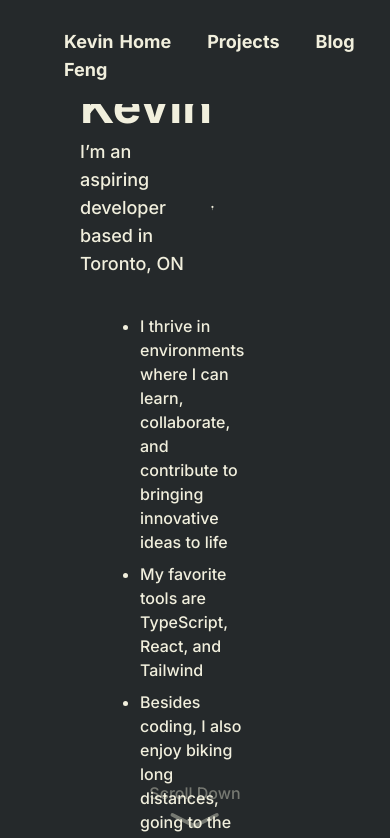
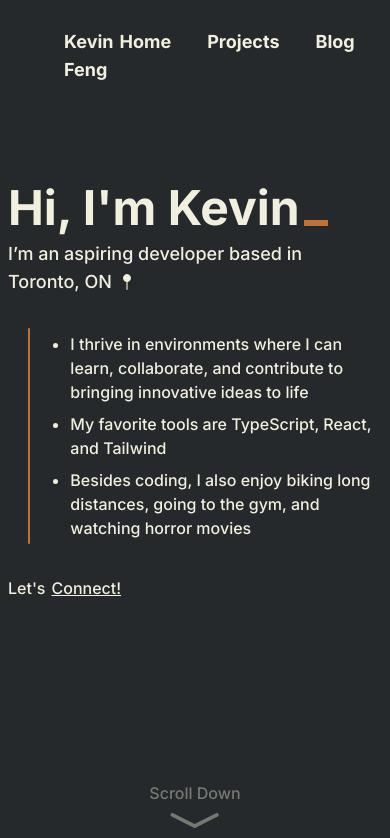
Before and after one commit to kevinf58/portfolio, a Next.js app: page / in a window 390 px wide. Shown: the top 838 px of the page. Built offline with nearby package versions, Linux system fonts and the light colour scheme.

Commit message:
make landing page, footer, etc responsive

```diff
--- a/src/app/layout.tsx
+++ b/src/app/layout.tsx
@@ -3,7 +3,6 @@ import { Inter, PT_Serif } from 'next/font/google';
 import './globals.css';
 import NavBar from '@/components/common/NavBar';
 import Footer from '@/components/common/Footer';
-
 
 const inter = Inter({
   subsets: ['latin'],
--- a/src/app/page.tsx
+++ b/src/app/page.tsx
@@ -10,15 +10,18 @@ import Projects from '@/components/Projects';
 export default function Home() {
   return (
     <>
-      <section className='relative h-[calc(100vh-4.75rem)] w-full flex flex-col justify-center font-medium bg-light-black shadow-primary'>
-        <div className='w-[55%] pl-20'>
+      <section className='relative h-[calc(100vh-4.75rem)] w-full flex flex-col sm:justify-center sm:pt-0 font-medium bg-light-black shadow-primary pt-20'>
+        <div className='lg:w-[55%] w-full sm:px-20 px-2'>
           <div className='flex items-end pb-2'>
             <h1 className='text-5xl font-bold'>{"Hi, I'm Kevin"}</h1>
             <Blinker className='mb-1.5 ml-1' />
           </div>
-          <div className='flex gap-1.5 items-center'>
-            <h6 className='text-lg'>I’m an aspiring developer based in Toronto, ON</h6>
-            <PiMapPinSimpleFill />
+          <div className='flex sm:flex-row sm:items-center sm:justify-start sm:gap-1 flex-col justify-center text-lg gap-0'>
+            <span>I’m an aspiring developer based in </span>
+            <div className='flex items-center gap-1.5 whitespace-nowrap'>
+              Toronto, ON
+              <PiMapPinSimpleFill />
+            </div>
           </div>
           <div className='flex ml-5 my-8'>
             <div className='h-auto w-1.5 bg-primary rounded-full' />
--- a/src/components/Projects.tsx
+++ b/src/components/Projects.tsx
@@ -17,7 +17,7 @@ const Projects = () => {
           particularly proud of.
         </p>
       </div>
-      <div className='w-full flex px-12 gap-6'>
+      <div className='w-full flex sm:px-12 sm:justify-start justify-center gap-6'>
         <Card>
           <div className='p-4'>
             <div className='flex justify-between items-center'>
--- a/src/components/common/Divider.tsx
+++ b/src/components/common/Divider.tsx
@@ -1,5 +1,7 @@
-const Divider = () => {
-  return <div className='h-0.5 bg-white/40 rounded-full sm:mx-20 mt-8 mb-16' />;
+import { DividerProps } from '@/types/DividerProps';
+
+const Divider = (props: DividerProps) => {
+  return <div className={`h-0.5 bg-white/40 rounded-full sm:mx-20 mt-8 mb-16 ${props.className}`} />;
 };
 
 export default Divider;
--- a/src/components/common/Footer.tsx
+++ b/src/components/common/Footer.tsx
@@ -4,8 +4,8 @@ import { MdMail } from 'react-icons/md';
 
 const Footer = () => {
   return (
-    <footer className='sticky bottom-0 w-full items-center px-28 py-10 bg-light-black font-medium text-xs'>
-      <div className='flex flex-col gap-4 items-center'>
+    <footer className='sticky bottom-0 w-full items-center md:px-28 md:py-10 px-4 py-6 bg-light-black font-medium text-xs'>
+      <div className='flex flex-col gap-4 items-center sm:scale-100 scale-70'>
         <div className='flex gap-6 !text-white/50'>
           <Link href={'projects'}>Projects</Link>
           <Link href={'/blog'}>Blog</Link>
@@ -35,15 +35,15 @@ const Footer = () => {
             React
           </Link>
         </div>
-        <div className='flex gap-1'>
-          Want to read about my journey developing this web app?
+        <div className='flex sm:flex-row sm:items-start flex-col items-center gap-1'>
+          <span>Want to read about my journey developing this web app?</span>
           <Link href={'https://react.dev/'} underlined>
             Click here!
           </Link>
         </div>
       </div>
-      <div className='w-full h-0.5 bg-white/10 rounded-full mb-8 mt-6' />
-      <div className='w-full relative flex items-center justify-between mb-8'>
+      <div className='sm:mb-8 sm:mt-6 w-full h-0.5 bg-white/10 rounded-full mb-2' />
+      <div className='w-full relative flex md:flex-row md:justify-between md:gap-0 md:mb-8 sm:scale-100 flex-col items-center justify-center gap-4 scale-70'>
         <div className='flex items-center gap-2'>
           <a
             className='flex items-center justify-center w-7 h-7 border-1 border-white/20 rounded-full'
@@ -75,8 +75,8 @@ const Footer = () => {
             </Link>
           </>
         </div>
-        <h6 className='absolute left-1/2 transform -translate-x-1/2 flex gap-1'>
-          Released under the{' '}
+        <h6 className='flex gap-1'>
+          Released under the
           <Link
             underlined
             href={'https://mit-license.org/'}
@@ -86,7 +86,7 @@ const Footer = () => {
             MIT License
           </Link>
         </h6>
-        <h6 className='ml-auto'>© 2025 Kevin Feng. All rights reserved.</h6>
+        <h6>© 2025 Kevin Feng. All rights reserved.</h6>
       </div>
     </footer>
   );
--- /dev/null
+++ b/src/types/DividerProps.tsx
@@ -0,0 +1,3 @@
+export type DividerProps = {
+  className?: string;
+};
```
